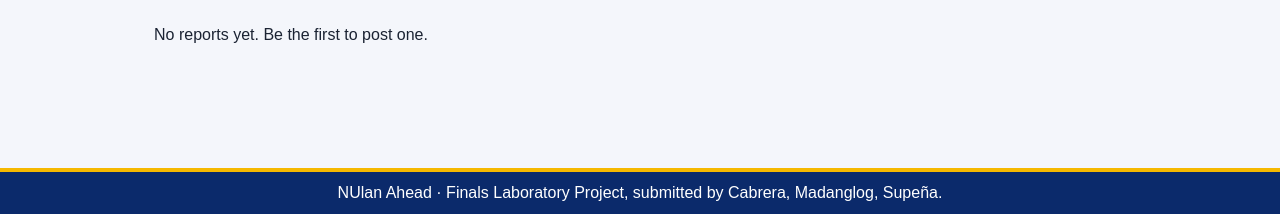
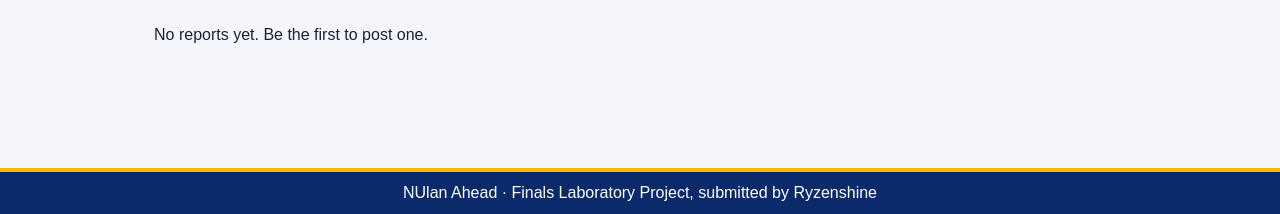
Before and after one commit to jarevm/raincheck, a PHP site: page /index.php in a window 1280 px wide. Shown: the part 586-800 px from the top of the page. Run offline with PHP 8.4, Linux system fonts and the light colour scheme; data comes from the database, SQL or seed files in the repository; data that the repository does not hold is empty.

Commit message:
footer changed

```diff
--- a/footer.php
+++ b/footer.php
@@ -1,5 +1,5 @@
 </main>
-<footer>NUlan Ahead &middot; Finals Laboratory Project, submitted by Cabrera, Madanglog, Supeña.</footer>
+<footer>NUlan Ahead &middot; Finals Laboratory Project, submitted by Ryzenshine</footer>
 </body>
 
 </html>
```
